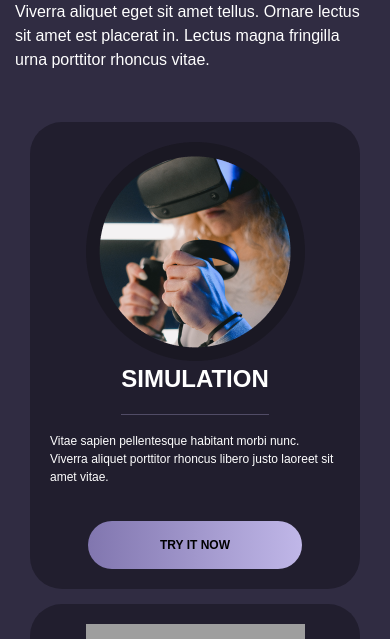
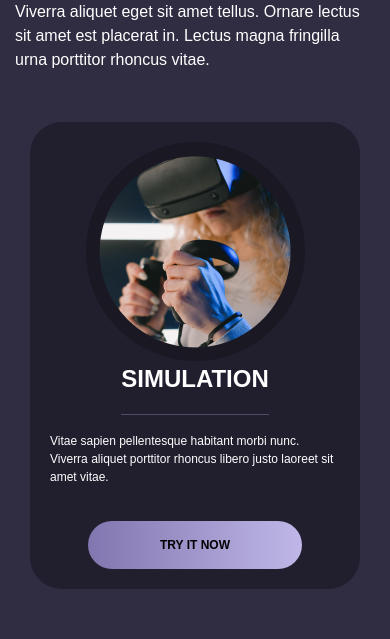
Before and after one commit to jkclyde31/hydra, a Next.js app: page / in a window 390 px wide. Shown: the part 2020-2659 px from the top of the page. After the commit the page ends 2609 px from the top, so only its background shows below. Built offline with nearby package versions, Linux system fonts and the light colour scheme; grey boxes are pictures that could not be loaded.

Commit message:
added slider

```diff
--- a/app/globals.css
+++ b/app/globals.css
@@ -27,3 +27,7 @@ body {
   margin: 0 auto;
   padding: 0 15px;
 }
+
+
+
+/* Slider */
--- a/app/sections/WhyBuildSection.jsx
+++ b/app/sections/WhyBuildSection.jsx
@@ -1,6 +1,9 @@
-import Image from "next/image"
-import Button from "@/components/Button"
+'use client'
+
+
 import CategoryCard from "@/components/categoryCard";
+import { useKeenSlider } from "keen-slider/react"
+import "keen-slider/keen-slider.min.css"
 
 const WhyBuildSection = () => {
     const categories = [
@@ -27,9 +30,32 @@ const WhyBuildSection = () => {
       ];
 
 
+      const [sliderRef] = useKeenSlider({
+        loop: true,
+        mode: "free-snap",
+        slides: {
+          perView: 4,
+          spacing: 15,
+        },
+        breakpoints: {
+          "(max-width: 767px)": {
+            slides: {
+              perView: 1,
+              spacing: 15,
+            },
+          },
+        },
+      });
+
+
   return (
     <>
         <div className="inner-row mt-[60px]  md:mt-[111px] text-center md:text-left">
+
+
+
+
+
             {/* Top */}
             <div className="flex flex-col md:flex-row items-center justify-between mb-[50px] md:mb-[101px] mt-[60px]">
               {/* left */}
@@ -48,17 +74,17 @@ const WhyBuildSection = () => {
 
             {/* Bottom */}
             <div className="inner-row">
-            <div className="grid grid-cols-1 md:grid-cols-2 lg:grid-cols-4 gap-[15px]">
+            <div ref={sliderRef} className="keen-slider">
               {categories.map((category, index) => (
                         <CategoryCard
                         key={index}
                         title={category.title}
                         description={category.description}
                         image={category.image}
+                        className={`keen-slider__slide number-slide${index + 1}`}
                         />
                     ))}
             </div>
-
 
 
              </div>
--- a/components/categoryCard.jsx
+++ b/components/categoryCard.jsx
@@ -1,8 +1,8 @@
 import Image from "next/image";
 import Button from "./Button";
 
-const CategoryCard = ({ title, description, image }) => (
-    <div className="bg-[#211E2E] rounded-[32px] p-[20px] flex flex-col items-center text-center">
+const CategoryCard = ({ title, description, image, className }) => (
+    <div className={`bg-[#211E2E] rounded-[32px] p-[20px] flex flex-col items-center text-center ${className}`}>
       <div >
         <Image
         width={219}
--- a/package.json
+++ b/package.json
@@ -10,6 +10,7 @@
   },
   "dependencies": {
     "framer-motion": "^11.14.4",
+    "keen-slider": "^6.8.6",
     "lucide-react": "^0.468.0",
     "next": "15.1.0",
     "next-auth": "^4.24.11",
```
Also changed, not shown: 1 other file (tests, documents, lock files or other folders). Lines whose indentation alone changed are shown as unchanged.
